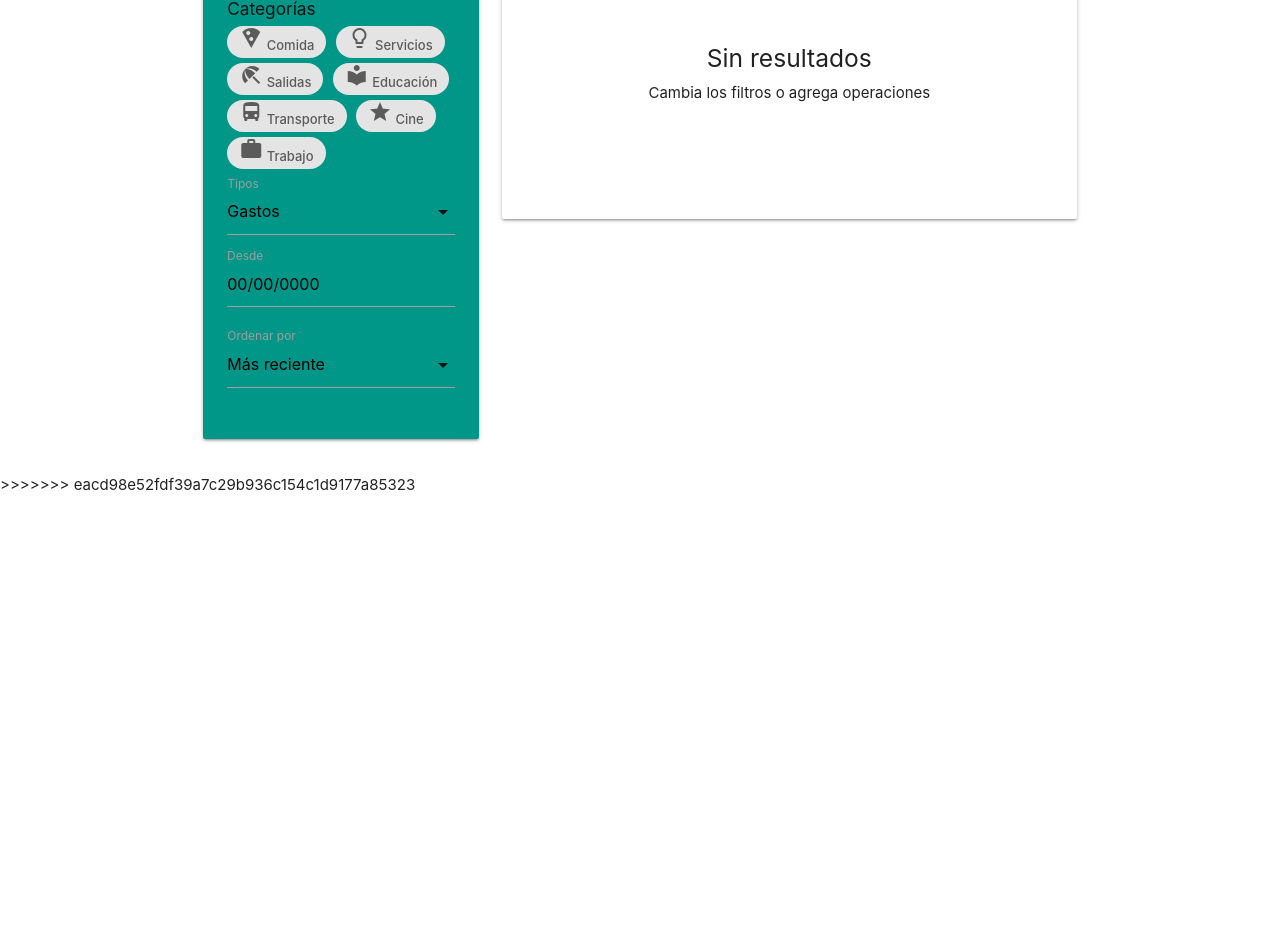
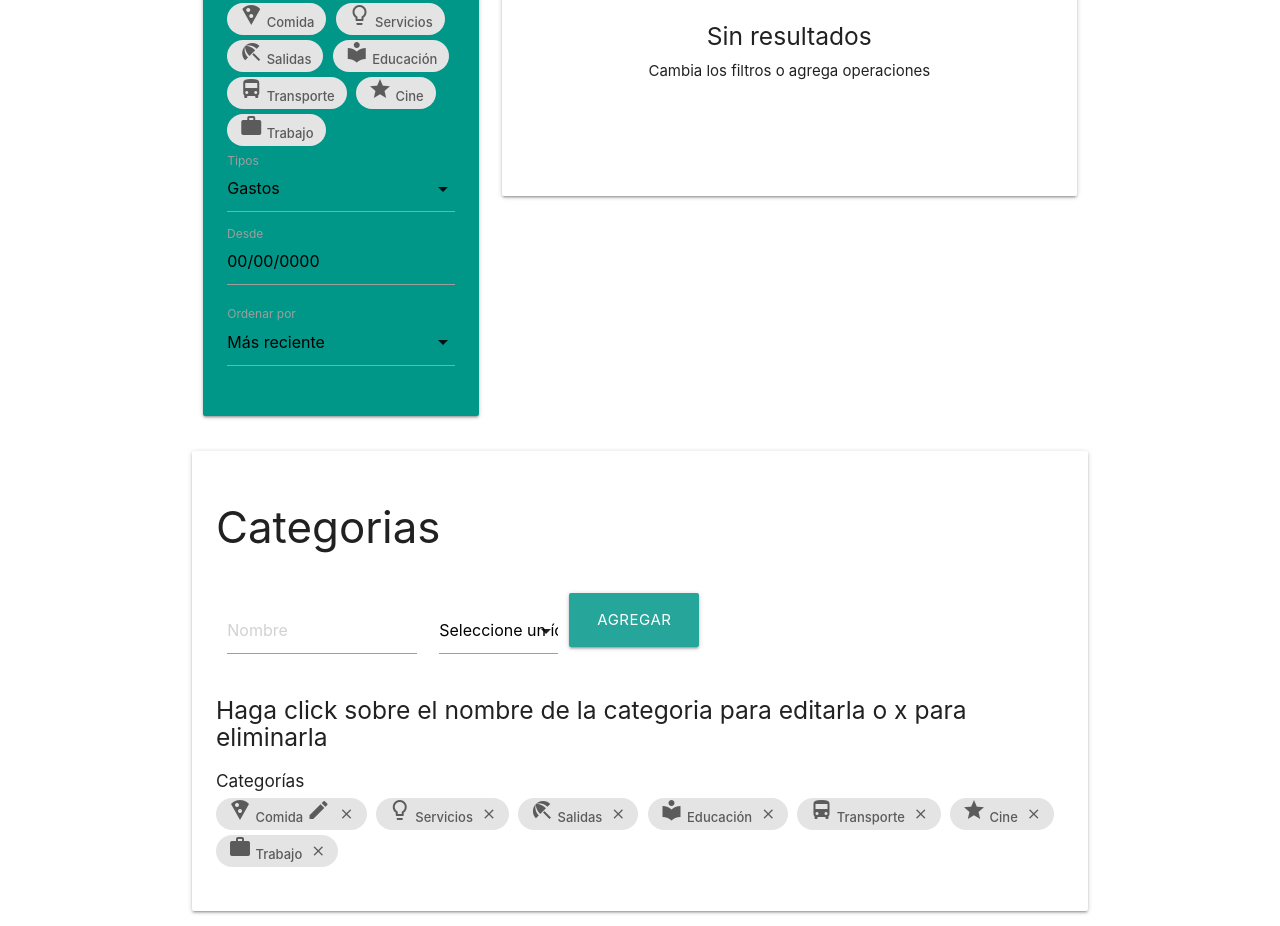
Before and after one commit to melicantamutto/ahorradas, a plain HTML site: page index.html in a window 1280 px wide. Shown: the part 490-1416 px from the top of the page. Before the commit the page ends 986 px from the top, so only its background shows below. Drawn offline with nearby package versions, Linux system fonts and the light colour scheme.

Commit message:
CREATED/ se maqueto la seccion de categorias

```diff
--- a/app.js
+++ b/app.js
@@ -9,6 +9,7 @@ document.addEventListener('DOMContentLoaded', function() {
   var elems = document.querySelectorAll('.datepicker');
   var instances = M.Datepicker.init(elems);
 });
+
 
 // HTML ELEMENTS
 
--- a/index.html
+++ b/index.html
@@ -20,10 +20,6 @@
 <!-- BODY -->
 
 <body>
-<<<<<<< HEAD
-
-
-=======
   <!-- NAV BAR -->
   <nav>
     <div class="nav-wrapper container">
@@ -249,7 +245,66 @@
   </section>
 
   <!-- CATEGORIES SECTION -->
-  <!-- <section id="categories-section" class="hide"></section> -->
+  <section id="categories-section" class="container">
+    <div class="card-panel">
+      <h3>Categorias</h3>
+      <br>
+      <div class="row">
+        <div class="input-field col s3">
+          <input placeholder="Nombre" id="first_name" type="text" class="validate">
+          <label for="first_name"></label>
+        </div>
+        <a class="waves-effect waves-light btn-large">Agregar</a>
+        <div class="input-field col s2">
+          <select>
+            <option value="" disabled selected>Seleccione un ícono</option>
+            <option value="1"><i class="material-icons">local_pizza</i></option>
+            <option value="2">Option 2</option>
+            <option value="3">Option 3</option>
+          </select>
+          <!-- <label>Materialize Select</label> -->
+        </div>
+      </div>
+      <h5>Haga click sobre el nombre de la categoria para editarla o x para eliminarla</h5>
+      <div class="collection" style="border: none">
+        <h6>Categorías</h6>
+        <div class="chip">
+          <i class="material-icons">local_pizza</i>
+          Comida
+          <i class="edit material-icons">edit</i>
+          <i class="close material-icons">close</i>
+        </div>
+        <div class="chip">
+          <i class="material-icons">lightbulb_outline</i>
+          Servicios
+          <i class="close material-icons">close</i>
+        </div>
+        <div class="chip">
+          <i class="material-icons">beach_access</i>
+          Salidas
+          <i class="close material-icons">close</i>
+        </div>
+        <div class="chip">
+          <i class="material-icons">local_library</i>
+          Educación
+          <i class="close material-icons">close</i>
+        </div>
+        <div class="chip">
+          <i class="material-icons">directions_bus</i>
+          Transporte
+          <i class="close material-icons">close</i>
+        </div>
+        <div class="chip">
+          <i class="material-icons">star</i>
+          Cine
+          <i class="close material-icons">close</i>
+        </div>
+        <div class="chip">
+          <i class="material-icons">work</i>
+          Trabajo
+          <i class="close material-icons">close</i>
+        </div>
+  </section>
 
   <!-- REPORTS SECTION -->
   <!-- <section id="reports-section" class="hide"></section> -->
@@ -261,7 +316,6 @@
   <script src="https://cdnjs.cloudflare.com/ajax/libs/uuid/8.1.0/uuidv4.min.js"></script>
 
   <script src="./app.js"></script>
->>>>>>> eacd98e52fdf39a7c29b936c154c1d9177a85323
 </body>
 
 </html>
```
